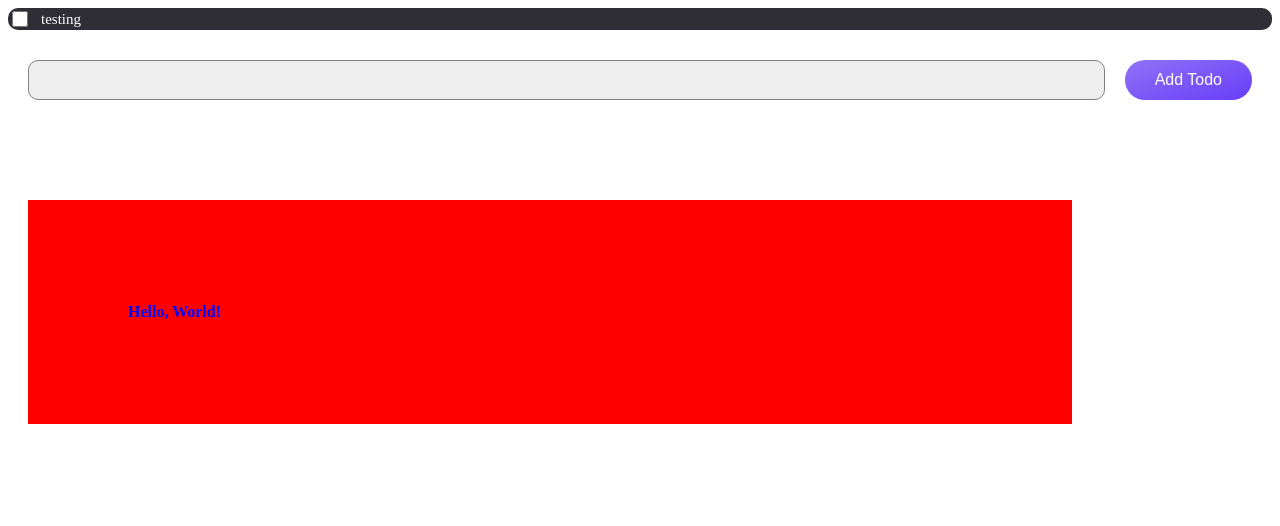
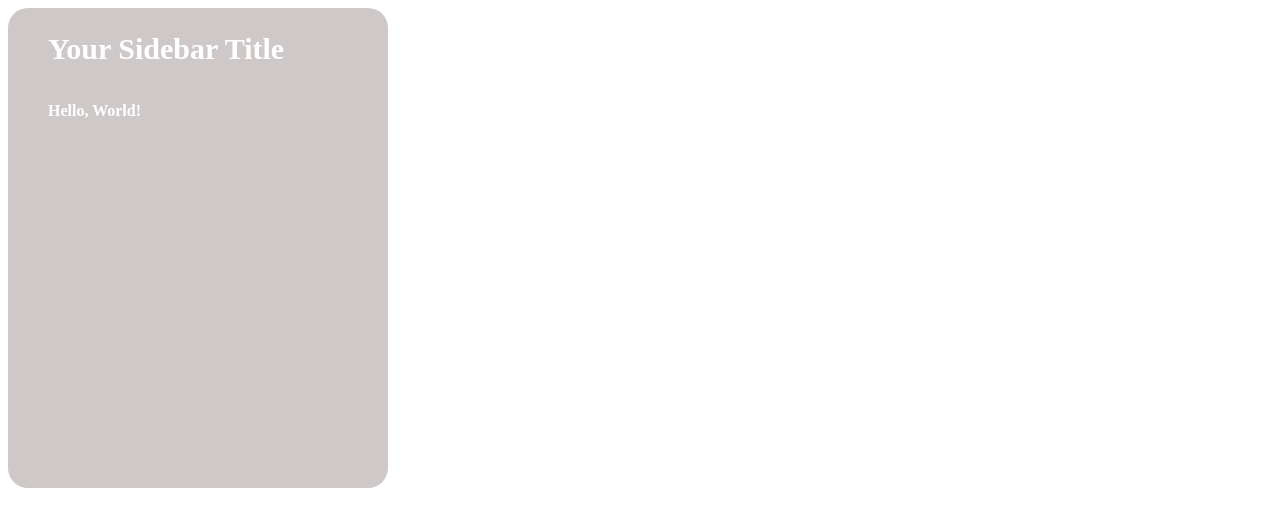
Before and after one commit to yaswanthnarisetty/necs-ts-prac, a Next.js app: page / in a window 1280 px wide. Shown: the top 526 px of the page. Built offline with nearby package versions, Linux system fonts and the light colour scheme.

Commit message:
sidebar component added

```diff
--- a/src/app/page.tsx
+++ b/src/app/page.tsx
@@ -1,4 +1,4 @@
-"use client"
+"use client";
 import Image from "next/image";
 import styles from "./page.module.css";
 import {
@@ -9,34 +9,28 @@ import { trpc } from "@/utils/_trpc";
 import CheckBoxInput from "@/components/Molecule/CheckBox";
 import InputButton from "@/components/Molecule/InputButton";
 import Text from "@/components/Atoms/Text";
+import SideBar from "@/components/Molecule/SideBar";
 
 export default function Home() {
   // const users = await trpc.Query.hello.query({ name: "R" });
   // console.log(users);
   return (
-
     <main>
-      <CheckBoxInput label="testing" possible={true} />
-      <InputButton />
-      <div >
-      <Text
-        color="blue"
+      <SideBar
+        title="Your Sidebar Title"
+        width="300px"
+        height="400px"
+        borderRadius="20px"
+      >
+        <Text
+        color="white"
         fontSize="16px"
         fontWeight="bold"
-        lineHeight="1.5"
-        mt="100px"
-        mr="200px"
-        mb="10px"
-        ml="20px"
-        paddingTop="100px"
-        paddingRight="10px"
-        paddingBottom="100px"
-        paddingLeft="100px"
-        backgroundcolor="red"
+        mt="60px"
       >
         Hello, World!
       </Text>
-    </div>
+      </SideBar>
     </main>
   );
-};
+}
--- a/src/components/Molecule/CheckBox/index.tsx
+++ b/src/components/Molecule/CheckBox/index.tsx
@@ -1,7 +1,7 @@
-"use client"
-import React from 'react'
-import styled from '@emotion/styled';
-import Box from '@/components/Atoms/Box';
+"use client";
+import React from "react";
+import styled from "@emotion/styled";
+import Box from "@/components/Atoms/Box";
 
 type CustomCheckboxProps = {
   label: string;
@@ -9,27 +9,28 @@ type CustomCheckboxProps = {
   possible: boolean;
   name?: string;
   onChange?: () => void;
-    width?:string;
-    height?:string;
-    padding?:string;
-    margin?:string;
+  width?: string;
+  height?: string;
+  padding?: string;
+  margin?: string;
 };
 
 const CheckboxContainer = styled.div<CustomCheckboxProps>`
   display: flex;
   align-items: center;
   gap: 10px;
-  width:${(props:CustomCheckboxProps)=>props.width&& props.width};
-  height:${(props:CustomCheckboxProps)=>props.height &&props.height};
-  padding:${(props:CustomCheckboxProps)=>props.padding? props.padding:20};
-  margin:${(props:CustomCheckboxProps)=>props.margin&& props.margin};
-  background-color:#2f2e36;
-  border-radius:10px;
+  width: ${(props: CustomCheckboxProps) => props.width && props.width};
+  height: ${(props: CustomCheckboxProps) => props.height && props.height};
+  padding: ${(props: CustomCheckboxProps) =>
+    props.padding ? props.padding : 20};
+  margin: ${(props: CustomCheckboxProps) => props.margin && props.margin};
+  background-color: #2f2e36;
+  border-radius: 10px;
 `;
 const Label = styled.label`
- font-size:15px;
- font-weight:400px;
- color:white;
+  font-size: 15px;
+  font-weight: 400px;
+  color: white;
 `;
 
 interface StyledCheckboxStyles {
@@ -39,11 +40,13 @@ interface StyledCheckboxStyles {
 const StyledCheckbox = styled.input<StyledCheckboxStyles>`
   width: 16px;
   height: 16px;
-    cursor: ${(props:StyledCheckboxStyles) => (props.possible ? "pointer" : "not-allowed")};
+  cursor: ${(props: StyledCheckboxStyles) =>
+    props.possible ? "pointer" : "not-allowed"};
   background: "none";
 `;
 
-const CheckBoxInput : React.FC<CustomCheckboxProps>=({ label,
+const CheckBoxInput: React.FC<CustomCheckboxProps> = ({
+  label,
   checked,
   possible,
   name,
@@ -51,26 +54,29 @@ const CheckBoxInput : React.FC<CustomCheckboxProps>=({ label,
   height,
   padding,
   margin,
-    onChange }: CustomCheckboxProps) =>{
-        const inputId = `checkbox-${label.toLowerCase().replace(/\s+/g, '-')}`;
-return(
+  onChange,
+}: CustomCheckboxProps) => {
+  const inputId = `checkbox-${label.toLowerCase().replace(/\s+/g, "-")}`;
+  return (
     <Box>
       <CheckboxContainer
         width={width}
         height={height}
         padding={padding}
-    margin={margin}>
+        margin={margin}
+      >
         <StyledCheckbox
           possible={possible}
           id={inputId}
           type="checkbox"
           name={name}
           onChange={onChange}
-             disabled={!possible}/>
+          disabled={!possible}
+        />
         <Label htmlFor={inputId}>{label}</Label>
       </CheckboxContainer>
     </Box>
-)
-}
+  );
+};
 
-export default CheckBoxInput
+export default CheckBoxInput;
--- /dev/null
+++ b/src/components/Molecule/SideBar/index.tsx
@@ -0,0 +1,35 @@
+import React from "react";
+import styled from "@emotion/styled";
+import Text, { TextProps } from "@/components/Atoms/Text";
+import Box from "@/components/Atoms/Box";
+
+type SideBarProps = {
+  title: string;
+  width: string;
+  height: string;
+  children?: React.ReactNode;
+  borderRadius?: string;
+};
+
+const SideBar: React.FC<SideBarProps> = ({
+  title,
+  children,
+  width,
+  height,
+  borderRadius,
+}) => (
+  <Box
+    width={width}
+    height={height}
+    borderradius={borderRadius}
+    backgroundcolor="#cfc8c8"
+    padding="40px"
+  >
+    <Text fontSize="30px" color="white" padding="20px" fontWeight="bold">
+      {title}
+    </Text>
+    {children}
+  </Box>
+);
+
+export default SideBar;
```
Also changed, not shown: 1 other file (tests, documents, lock files or other folders). Lines whose indentation alone changed are shown as unchanged.
